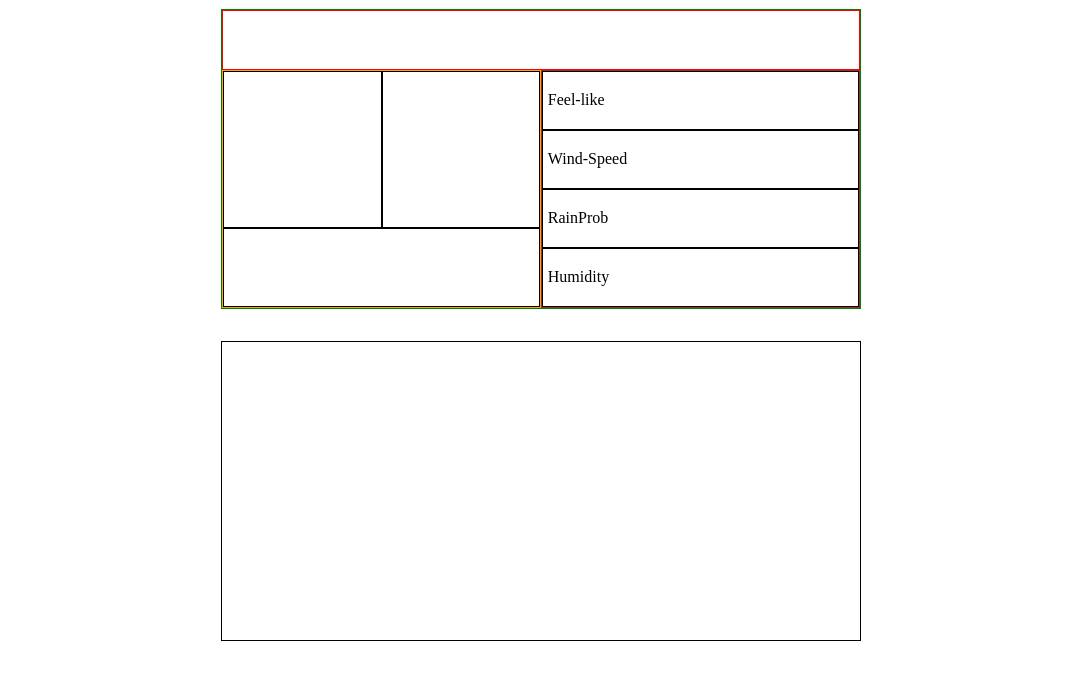
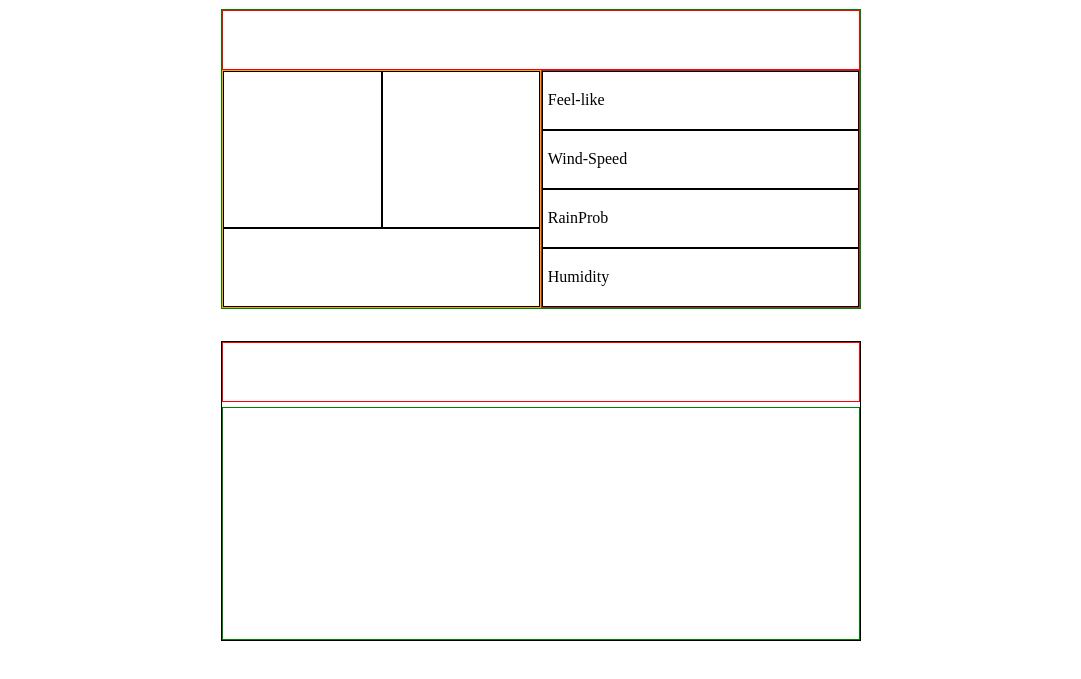
Before and after one commit to tomason182/weather-app, a website built with webpack: page src/index.html in a window 1280 px wide. Shown: the part 55-734 px from the top of the page, without its empty margins (99-1180 px from the left). Built offline with nearby package versions, Linux system fonts and the light colour scheme; no server answers.

Commit message:
add style to delimit second section containers

```diff
--- a/src/style.css
+++ b/src/style.css
@@ -197,4 +197,17 @@
     border: 1px solid black;
     width: 100%;
     height: 300px;
+    display: flex;
+    flex-direction: column;
+    gap: .33rem
 }
+
+.second-section-title-container {
+    border: 1px solid red;
+    flex: 1;
+}
+
+.daily-forecast-container {
+    border: 1px solid green;
+    flex: 4
+}
```
